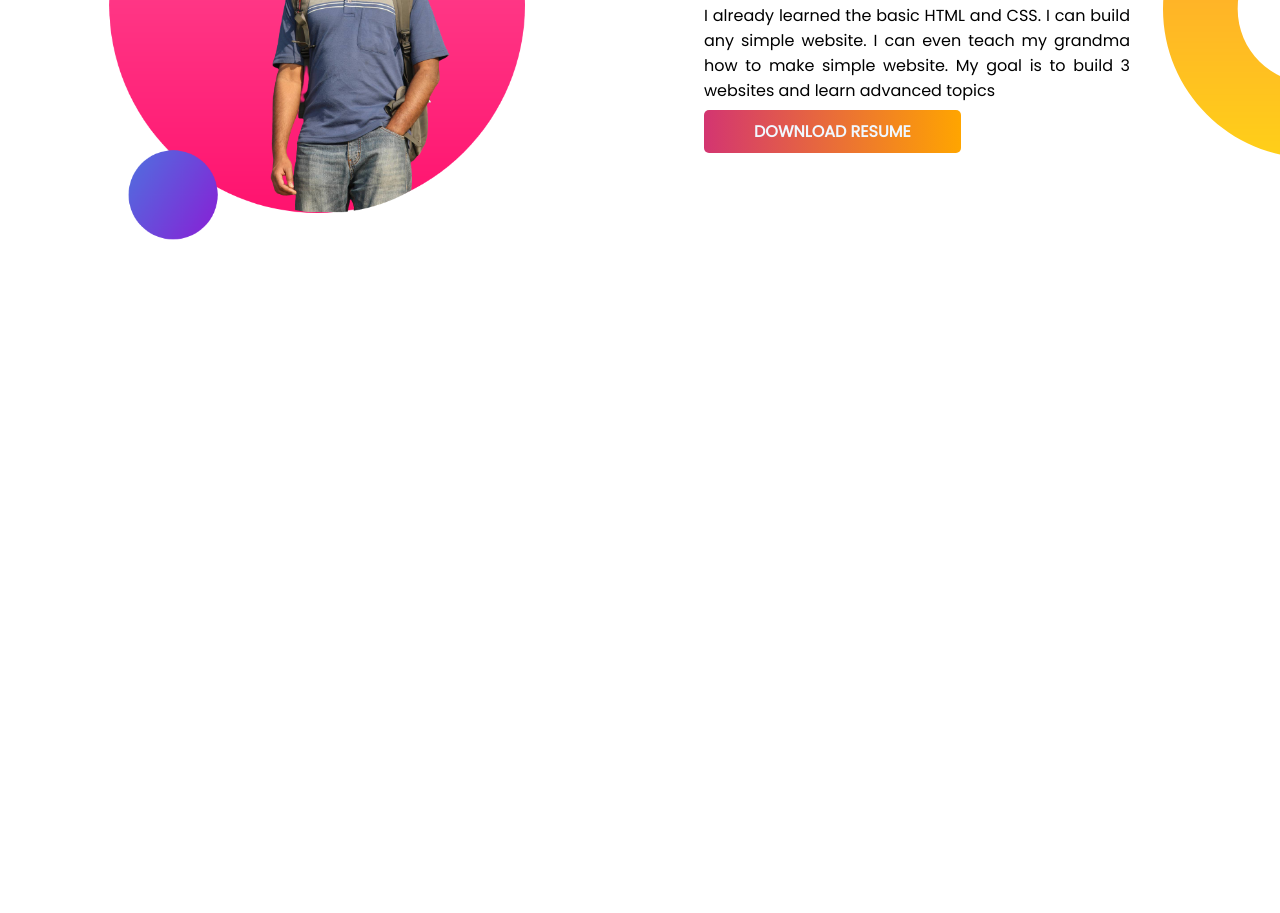
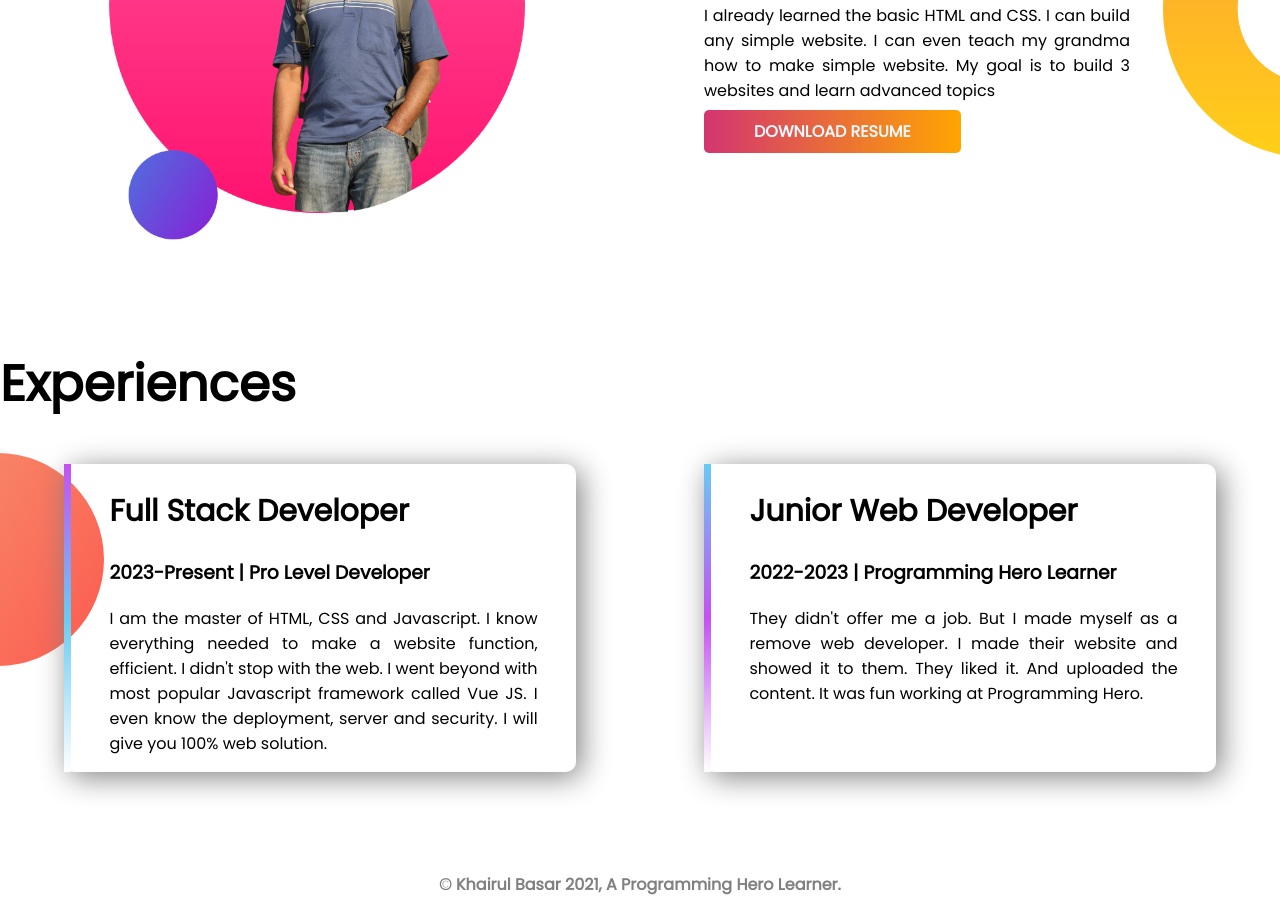
Before and after one commit to Khairul-Basar/my-basic-portfolio, a plain HTML site: page index.html in a window 1280 px wide. Shown: the part 917-1830 px from the top of the page. Before the commit the page ends 1264 px from the top, so only its background shows below. Drawn offline with Linux system fonts and the light colour scheme.

Commit message:
portfolio experience and footer section done

```diff
--- a/index.html
+++ b/index.html
@@ -13,7 +13,7 @@
 </head>
 
 <body>
-  <section class="head-section">
+  <section class="head-section flex-container">
     <div class="half-width">
       <h1>Welcome to</h1>
       <h1><span class="name-color">Khairul Basar</span> Portfolio!</h1>
@@ -33,7 +33,7 @@
     </div>
   </section>
 
-  <section class="dream-big">
+  <section class="dream-big flex-container">
     <div class="half-width">
       <img src="img/rm-bg-2.png" alt="portfolio-middle">
     </div>
@@ -49,6 +49,33 @@
     </div>
   </section>
 
+  <section class="experience">
+    <h1>Experiences</h1>
+    <div class="flex-container">
+      <div id="full-stack-item" class="experience-item">
+        <h2>Full Stack Developer</h2>
+        <h3>2023-Present | Pro Level Developer</h3>
+        <p>
+          I am the master of HTML, CSS and Javascript. I know everything needed to make a website function, efficient. I
+          didn't stop with the web. I went beyond with most popular Javascript framework called Vue JS. I even know the
+          deployment, server and security. I will give you 100% web solution.
+        </p>
+      </div>
+      <div id="junior-dev-item" class="experience-item">
+        <h2>Junior Web Developer</h2>
+        <h3>2022-2023 | Programming Hero Learner</h3>
+        <p>
+          They didn't offer me a job. But I made myself as a remove web developer. I made their website and showed it to
+          them. They liked it. And uploaded the content. It was fun working at Programming Hero.
+        </p>
+      </div>
+    </div>
+
+  </section>
+
 </body>
+<footer>
+  <p>© Khairul Basar 2021, A Programming Hero Learner.</p>
+</footer>
 
 </html>
--- a/style.css
+++ b/style.css
@@ -6,12 +6,15 @@ body{
 h1{
   font-size: 50px;
 }
+h2{
+  font-size: 30px;
+}
 
 .name-color{
   color: rgb(231, 123, 80);
 }
 
-section{
+.flex-container{
   display: flex;
   margin-bottom: 100px;
 }
@@ -49,3 +52,36 @@ section{
   background-repeat: no-repeat;
   background-position: right;
 }
+
+.experience{
+  background-image: url(img/exp-bg.png);
+  background-repeat: no-repeat;
+  background-position: left center;
+}
+
+.experience-item{
+  width:40%;
+  margin: 0 5%;
+  box-shadow: 5px 5px 30px gray;
+  padding: 0 3%;
+  text-align: justify;
+  border-radius: 10px;
+}
+
+#full-stack-item{
+  border-left: 7px solid;
+  border-image: linear-gradient(rgb(197, 80, 243),rgb(104, 203, 243),white);
+  border-image-slice: 1;
+}
+
+#junior-dev-item{
+  border-left: 7px solid;
+  border-image: linear-gradient(rgb(104, 203, 243),rgb(197, 80, 243),white);
+  border-image-slice: 1;
+}
+
+footer p{
+  text-align: center;
+  font-weight: 700;
+  color: gray;
+}
```
